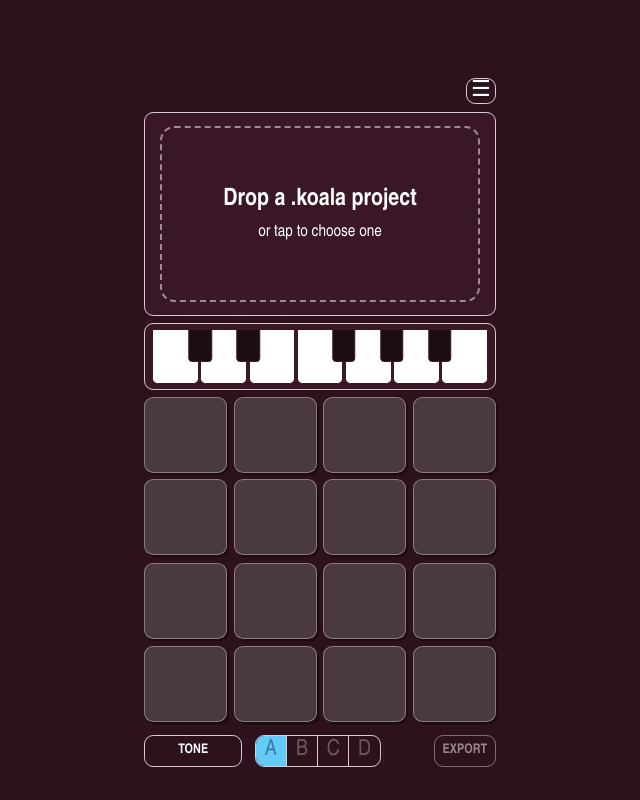
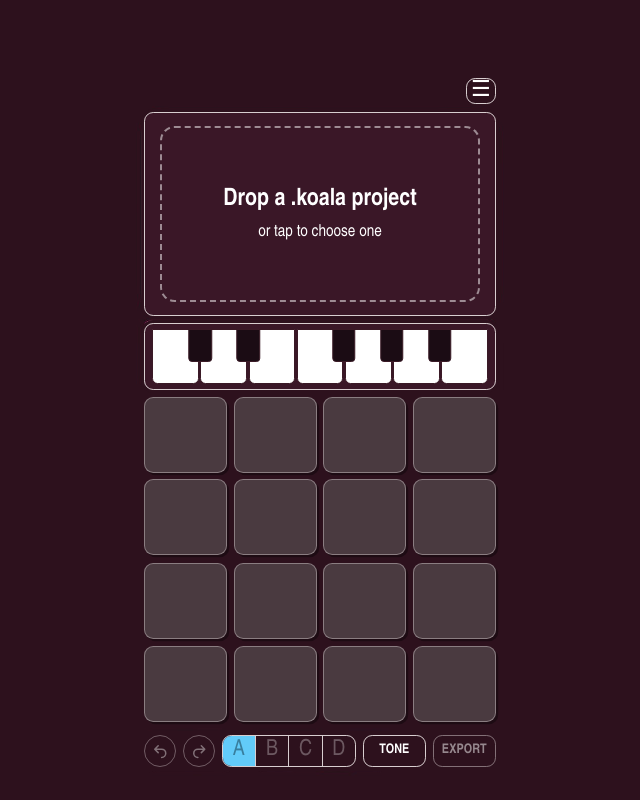
Before and after one commit to nickpaq/tune-god, a React (Vite) app: page / in a window 1280 px wide. Shown: the whole page, without its empty margins (320-960 px from the left). Built offline with nearby package versions, Linux system fonts and the light colour scheme.

Commit message:
Undo/redo for pad edits and key changes; bottom row: undo/redo circles left, Tone and Export same size right
Co-Authored-By: Claude Sonnet 5.5 <noreply@anthropic.com>
Claude-Session: https://claude.ai/code/session_019N1xdKnMNRtd4gRPCQNZER

```diff
--- a/src/App.css
+++ b/src/App.css
@@ -339,6 +339,37 @@
   cursor: not-allowed;
 }
 
+.history-button {
+  display: grid;
+  place-items: center;
+  padding: 0;
+  border: 0.3cqw solid var(--line);
+  border-radius: 50%;
+  background: var(--bg);
+  color: #fff;
+}
+
+.history-button svg {
+  width: 55%;
+  height: 55%;
+  fill: none;
+  stroke: currentColor;
+  stroke-width: 2.2;
+  stroke-linecap: round;
+  stroke-linejoin: round;
+}
+
+.history-button:not(:disabled) {
+  background: var(--cyan);
+  color: var(--on-cyan);
+  border-color: var(--cyan);
+}
+
+.history-button:disabled {
+  opacity: 0.4;
+  cursor: not-allowed;
+}
+
 .menu-button {
   border: 0.3cqw solid var(--line);
   border-radius: var(--radius);
--- a/src/App.tsx
+++ b/src/App.tsx
@@ -43,6 +43,28 @@ const PAD_COLS = [0, 1, 2, 3].map((c) => LEFT + c * (PAD_W + PAD_GAP));
 const PAD_ROWS = [991, 1198, 1406, 1613];
 const PAD_H = 190;
 const BANKS = ["A", "B", "C", "D"];
+// Bottom row: undo/redo circles at the left, banks in the middle, Tone and Export (same size) at the right.
+const BAR_Y = 1836;
+const BAR_H = 80;
+const BAR_GAP = 17;
+const UNDO_X = LEFT;
+const REDO_X = UNDO_X + BAR_H + BAR_GAP;
+const BTN_W = 158;
+const EXPORT_X = RIGHT - BTN_W;
+const TONE_X = EXPORT_X - BAR_GAP - BTN_W;
+const BANKS_X = REDO_X + BAR_H + BAR_GAP;
+const BANKS_W = TONE_X - BAR_GAP - BANKS_X;
+/** How many edits undo can step back through. */
+const MAX_HISTORY = 100;
+/** Slider drags on the same control within this window count as one undo step. */
+const COALESCE_MS = 1000;
+
+/** What undo/redo restores: the pad data plus the key it was tuned to. */
+interface Snapshot {
+  pads: Record<number, Pad>;
+  keyPc: number | null;
+  tunedTarget: number | null;
+}
 /** Small padding: the loudest peak in any exported file, so a pad knob at 0 dB plays at this level. */
 const FILE_CEILING_DB = -1;
 /** Pad volume knob value for a dB level: plain linear amplitude (checked against a Koala project: -60 dB = 0.001, -6 dB = 0.501, 0 dB = 1, +6 dB = 1.995, -inf = 0). */
@@ -115,6 +137,13 @@ function App() {
   /** Per-pad choices from the last visit, applied as each pad finishes analysis. */
   const restorePads = useRef<Record<number, SavedPad>>(saved.pads ?? {});
   const loadToken = useRef(0);
+  const past = useRef<Snapshot[]>([]);
+  const future = useRef<Snapshot[]>([]);
+  const lastEdit = useRef({ key: "", time: 0 });
+  const [historySize, setHistorySize] = useState({ undo: 0, redo: 0 });
+  const syncHistory = () => setHistorySize({ undo: past.current.length, redo: future.current.length });
+  const latest = useRef<Snapshot>({ pads: {}, keyPc: null, tunedTarget: null });
+  latest.current = { pads, keyPc, tunedTarget };
   const projectRef = useRef<ParsedKoalaProject | null>(null);
 
   const loadProject = useCallback(async (file: File, restore = false) => {
@@ -124,6 +153,10 @@ function App() {
       const project = await parseKoalaProject(file);
       if (token !== loadToken.current) return;
       projectRef.current = project;
+      past.current = [];
+      future.current = [];
+      lastEdit.current = { key: "", time: 0 };
+      setHistorySize({ undo: 0, redo: 0 });
       setPads({});
       setNormalizedData({});
       if (!restore) {
@@ -216,8 +249,50 @@ function App() {
     if (file) void loadProject(file);
   };
 
-  const patchPad = (index: number, patch: Partial<Pad>) =>
+  /**
+   * Call just before a user edit: saves the current state as an undo step. Edits sharing a `key`
+   * within COALESCE_MS (a slider drag) collapse into one step. Not recorded while pads are still
+   * loading, so undo can never roll back the analysis results.
+   */
+  const recordEdit = (key = "") => {
+    if (analyzing > 0) return;
+    const now = Date.now();
+    const same = key !== "" && lastEdit.current.key === key && now - lastEdit.current.time < COALESCE_MS;
+    lastEdit.current = { key, time: now };
+    if (same) return;
+    past.current.push(latest.current);
+    if (past.current.length > MAX_HISTORY) past.current.shift();
+    future.current = [];
+    syncHistory();
+  };
+
+  const restore = (snap: Snapshot) => {
+    setPads(snap.pads);
+    setKeyPc(snap.keyPc);
+    setTunedTarget(snap.tunedTarget);
+    tunedTargetRef.current = snap.tunedTarget;
+    lastEdit.current = { key: "", time: 0 };
+    syncHistory();
+  };
+
+  const undo = () => {
+    const prev = past.current.pop();
+    if (!prev || analyzing > 0) return;
+    future.current.push(latest.current);
+    restore(prev);
+  };
+
+  const redo = () => {
+    const next = future.current.pop();
+    if (!next || analyzing > 0) return;
+    past.current.push(latest.current);
+    restore(next);
+  };
+
+  const patchPad = (index: number, patch: Partial<Pad>) => {
+    recordEdit("semis" in patch || "cents" in patch ? `${index}:trim` : "");
     setPads((prev) => ({ ...prev, [index]: { ...prev[index], ...patch } }));
+  };
 
   const pressPad = (index: number) => {
     const pad = pads[index];
@@ -281,6 +356,7 @@ function App() {
    * and every pad keeps its semitone/cents trim, so manual corrections survive a key change.
    */
   const selectKey = (pc: number) => {
+    recordEdit();
     setKeyPc(pc);
     setTunedTarget(pc);
     tunedTargetRef.current = pc;
@@ -384,7 +460,7 @@ function App() {
         <div className="cover" style={box(446, 1598, 230, 220)} />
         <div className="cover" style={box(288, 1826, 330, 100)} />
         <div className="cover" style={box(725, 1826, 175, 100)} />
-        <div className="cover" style={box(18, 1826, 265, 100)} />
+        <div className="cover" style={box(0, 1826, W, 100)} />
         {/* The screenshot's baked-in Dynamic Island and home indicator. */}
         <div className="cover" style={box(0, 0, W, 90)} />
         <div className="cover" style={box(0, 1940, W, 59)} />
@@ -512,7 +588,7 @@ function App() {
           );
         })}
 
-        <div className="banks" style={box(296, 1836, 315, 80)}>
+        <div className="banks" style={box(BANKS_X, BAR_Y, BANKS_W, BAR_H)}>
           {BANKS.map((name, i) => {
             const hasSamples = Object.keys(pads).some(
               (index) => Math.floor(Number(index) / 16) === i,
@@ -533,8 +609,31 @@ function App() {
         </div>
 
         <button
+          className="history-button"
+          style={box(UNDO_X, BAR_Y, BAR_H, BAR_H)}
+          disabled={historySize.undo === 0 || analyzing > 0}
+          onClick={undo}
+          aria-label="Undo"
+        >
+          <svg viewBox="0 0 24 24" aria-hidden="true">
+            <path d="M9 7 4 12l5 5M4 12h10a6 6 0 0 1 0 12" transform="translate(0 -3)" />
+          </svg>
+        </button>
+        <button
+          className="history-button"
+          style={box(REDO_X, BAR_Y, BAR_H, BAR_H)}
+          disabled={historySize.redo === 0 || analyzing > 0}
+          onClick={redo}
+          aria-label="Redo"
+        >
+          <svg viewBox="0 0 24 24" aria-hidden="true">
+            <path d="m15 7 5 5-5 5M20 12H10a6 6 0 0 0 0 12" transform="translate(0 -3)" />
+          </svg>
+        </button>
+
+        <button
           className={`tone${toneOn ? " tone--on" : ""}`}
-          style={box(LEFT, 1836, 245, 80)}
+          style={box(TONE_X, BAR_Y, BTN_W, BAR_H)}
           aria-pressed={toneOn}
           onClick={() => setToneOn((on) => !on)}
         >
@@ -548,7 +647,7 @@ function App() {
 
         <button
           className="export"
-          style={box(RIGHT - 155, 1836, 155, 80)}
+          style={box(EXPORT_X, BAR_Y, BTN_W, BAR_H)}
           disabled={!canExport}
           onClick={exportProject}
         >
```
